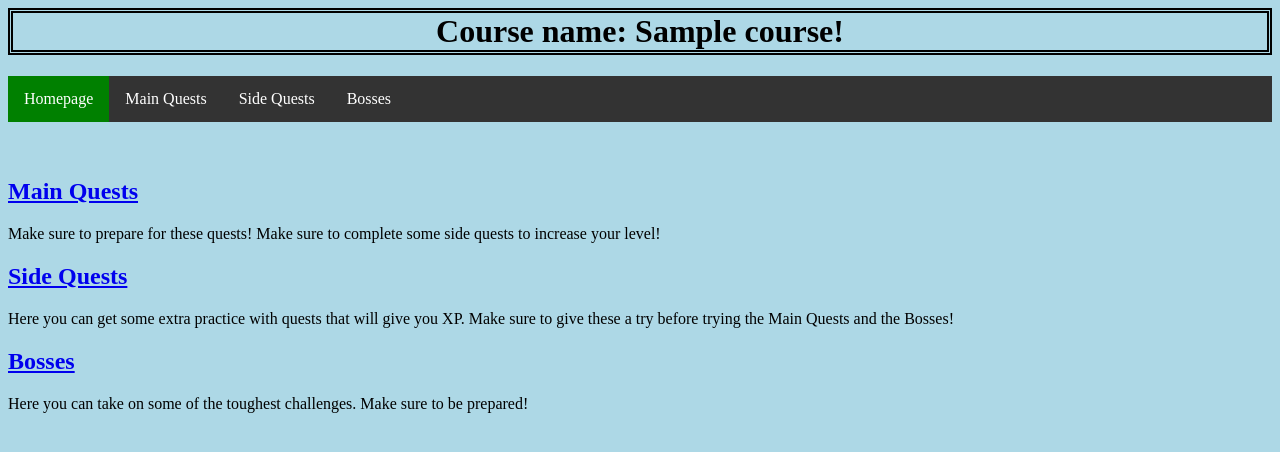
After one commit to Yamarik1/CMSC447-RPG-04, a Django app: page /homepage/course/1/ in a window 1280 px wide. The commit adds this page. Shown: the top 452 px of the page. Run offline with Django 3.2, Linux system fonts and the light colour scheme; tables that the repository leaves empty hold one stand-in row (values such as "Sample post").

Commit message:
Began to implement the courses, changing the homepage, and adding a couple of pages the user can pick which course they wish to go to. Since the quests now depend on a course to exist, this meant all the existing tests failed, so i also updated them with the new implementation added.

```diff
--- a/RPGClass/homepage/models.py
+++ b/RPGClass/homepage/models.py
@@ -3,12 +3,32 @@ from django.db import models
 
 # Create your models here.
 # Note for classes, any member prefaced by '_' will be private.
+class Course(models.Model):
+    # Public members
+    def getName(self):
+        return self._course_name
+
+    def setName(self, name):
+        self._course_name = name
+
+    def getSection(self):
+        return self._section_number
+
+    def setSection(self, num):
+        self._section_number = num
+
+
+    # Private members
+    _course_name = models.CharField(max_length=200)
+    _section_number = models.IntegerField(default=0)
+
 
 # Quest model: Defines the general information for a quest. This includes name, description, lives, etc.
 # Quests can be create directly on the app, and can also be carried over from other software, and can also
 # be individually created and updated for any avenues this app doesn't support.
 class Quest(models.Model):
     # Public Members
+    course = models.ForeignKey(Course, on_delete=models.CASCADE)
 
     # Getters and setters
     def getName(self):
--- /dev/null
+++ b/RPGClass/homepage/templates/homepage/courseS.html
@@ -0,0 +1,27 @@
+{% load static %}
+
+<link rel="stylesheet" type="text/css" href="{% static 'homepage/style.css' %}">
+
+<h1>Course name: {{course.getName}}!</h1>
+<!--This defines the list of links used in the navigation bar, which can be applied to the other pages as needed -->
+
+<ul>
+    <li><a class = "nav active" href="/homepage/">Homepage</a></li>
+    <li><a class = "nav" href="/homepage/mainquest/">Main Quests</a> </li>
+    <li><a class = "nav" href="/homepage/sidequest/">Side Quests</a> </li>
+    <li><a class = "nav" href="/homepage/bosses/">Bosses</a> </li>
+
+
+</ul>
+
+<br>
+<br>
+
+
+<!--These are the same links as above, restated with a desciption of each one -->
+<h2><a href="{% url 'homepage:mainquest' 1 %}">Main Quests</a> </h2>
+<p>Make sure to prepare for these quests! Make sure to complete some side quests to increase your level! </p>
+<h2><a href="/homepage/sidequest/">Side Quests</a> </h2>
+<p>Here you can get some extra practice with quests that will give you XP. Make sure to give these a try before trying the Main Quests and the Bosses!</p>
+<h2><a href="/homepage/bosses/">Bosses</a></h2>
+<p>Here you can take on some of the toughest challenges. Make sure to be prepared!</p>
--- a/RPGClass/homepage/templates/homepage/mQuestView.html
+++ b/RPGClass/homepage/templates/homepage/mQuestView.html
@@ -10,12 +10,12 @@
         <h1>{{ quest.getName }}</h1>
         <p>Welcome to this Quest!</p><br>
         <p>This quest doesn't have anymore work for you to do!</p>
-        <a href = "{% url 'homepage:summary' quest.id %}">Click here to see the results!</a>
+        <a href = "{% url 'homepage:summary' 1 quest.id %}">Click here to see the results!</a>
     {% elif quest.getType == 1 %}
         <h1>{{ quest.getName }}</h1>
         <p>Welcome to this Quest!</p><br>
         <p>Click here to Start of the quest!</p>
 
-        <a href="{% url 'homepage:mQuest' quest.id %}">Start Quest</a>
+        <a href="{% url 'homepage:mQuest' 1 quest.id %}">Start Quest</a>
     {% endif %}
 {% endif %}
--- a/RPGClass/homepage/templates/homepage/question.html
+++ b/RPGClass/homepage/templates/homepage/question.html
@@ -7,7 +7,7 @@
 {% for question in quest.question_set.all %}
 
 
-    <form action="{% url 'homepage:answer' quest.id %} " method="post">
+    <form action="{% url 'homepage:answer' 1 quest.id %} " method="post">
         {% csrf_token %}
         <fieldset class="question">
 
--- a/RPGClass/homepage/urls.py
+++ b/RPGClass/homepage/urls.py
@@ -5,12 +5,14 @@ from . import views
 app_name = "homepage"
 urlpatterns = [
     path('', views.homepage, name='menu'),
-    path('mainquest/', views.mainquest, name='mainquest'),
-    path('mainquest/vTest', views.visualTest, name='test'),
-    path('mainquest/<int:pk>/', views.mainquestView.as_view(), name='mQuestView'),
-    path('mainquest/<int:pk>/quest/', views.mQuestSpecific.as_view(), name="mQuest"),
-    path('mainquest/<int:quest_id>/answer/', views.answer, name="answer"),
-    path('mainquest/<int:quest_id>/summary/', views.summary, name="summary"),
+    path('course/', views.course.as_view(), name='course'),
+    path('course/<int:pk>/', views.courseSpecific.as_view(), name='courseS'),
+    path('course/<int:course_id>/mainquest/', views.mainquest, name='mainquest'),
+    path('course/vTest', views.visualTest, name='test'),
+    path('course/<int:course_id>/mainquest/<int:pk>/', views.mainquestView.as_view(), name='mQuestView'),
+    path('course/<int:course_id>/mainquest/<int:pk>/quest/', views.mQuestSpecific.as_view(), name="mQuest"),
+    path('course/<int:course_id>/mainquest/<int:quest_id>/answer/', views.answer, name="answer"),
+    path('course/<int:course_id>/mainquest/<int:quest_id>/summary/', views.summary, name="summary"),
     path('sidequest/', views.sidequest, name='sidequest'),
     path('profile/', views.profile, name='profile'),
     path('bosses/', views.bosses, name='bosses'),
--- a/RPGClass/homepage/views.py
+++ b/RPGClass/homepage/views.py
@@ -8,7 +8,7 @@ from django.contrib.auth.decorators import login_required
 
 from django.http import HttpResponse
 
-from .models import Question, Quest, Choice
+from .models import Course, Question, Quest, Choice
 
 
 # prevents people from seeing page until they login in (generic and not assinged to a specific course)
@@ -17,7 +17,22 @@ def homepage(request):
     return render(request, 'homepage/menu.html')
 
 
-def mainquest(request):
+class course(generic.ListView):
+
+    template_name = 'homepage/course.html'
+    context_object_name = 'course_list'
+
+    def get_queryset(self):
+        return Course.objects.all()
+
+
+class courseSpecific(generic.DetailView):
+    template_name = 'homepage/courseS.html'
+    model = Course
+
+
+
+def mainquest(request, course_id):
     return render(request, "homepage/mainQuest.html")
 
 
@@ -29,12 +44,17 @@ class mainquestView(generic.DetailView):
 # For the purposes of creating objects in the database easier
 def visualTest(request):
     # Delete anything in the database
-    for quest in Quest.objects.all():
-        quest.delete()
+
+    for course in Course.objects.all():
+        course.delete()
+
+    C = Course.objects.create(pk=1)
+    C.setName("CMSC 313")
+    C.setSection(1)
 
     # Create custom quests with some test values
     # Test Quest 1: using type 1 to give the user questions to answer
-    Q = Quest.objects.create(pk=1)
+    Q = C.quest_set.create(pk=1)
     Q.setName("Quest 1")
     Q.setDesc("This is the first test quest")
     Q.setLives(3)
@@ -68,7 +88,7 @@ def visualTest(request):
     Q.save()
 
     # Test quest 2: A quest manually updated by the admin (Admin functionality not added yet)
-    Q = Quest.objects.create(pk=2)
+    Q = C.quest_set.create(pk=2)
     Q.setName("Test quest 2")
     Q.setDesc("This quest simulates a quest that would be manually updated by the admin, so it will just direct"
               "straight to the summary page")
@@ -77,6 +97,7 @@ def visualTest(request):
     Q.setAvailable(True)
     Q.save()
 
+    C.save()
     return HttpResponseRedirect(reverse('homepage:menu'))
 
 
@@ -90,7 +111,7 @@ class mQuestSpecific(generic.DetailView):
         return context
 
 
-def answer(request, quest_id):
+def answer(request, course_id, quest_id):
     quest = get_object_or_404(Quest, pk=quest_id)
     quest.setXP(0)
     quest.save()
@@ -106,10 +127,10 @@ def answer(request, quest_id):
             quest.save()
             selected_choice.save()
 
-    return HttpResponseRedirect(reverse('homepage:summary', args=(quest.id,)))
+    return HttpResponseRedirect(reverse('homepage:summary', args=(course_id, quest.id,)))
 
 
-def summary(request, quest_id):
+def summary(request, course_id, quest_id):
     quest = get_object_or_404(Quest, pk=quest_id)
     return render(request, 'homepage/summary.html', {'quest': quest})
 
```
Also changed, not shown: RPGClass/homepage/templates/homepage/course.html (added, +11 -0 lines), RPGClass/homepage/templates/homepage/mainQuest.html (+4 -4 lines), RPGClass/homepage/templates/homepage/menu.html (+7 -19 lines), RPGClass/homepage/tests.py (+31 -29 lines).
